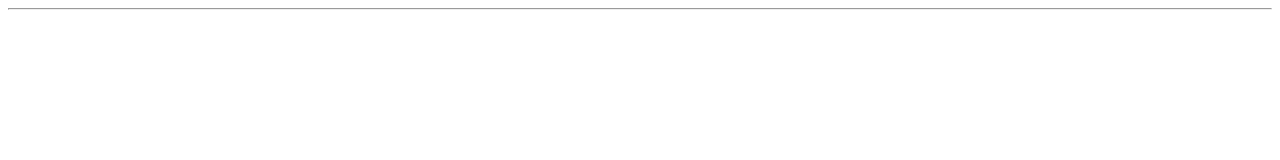
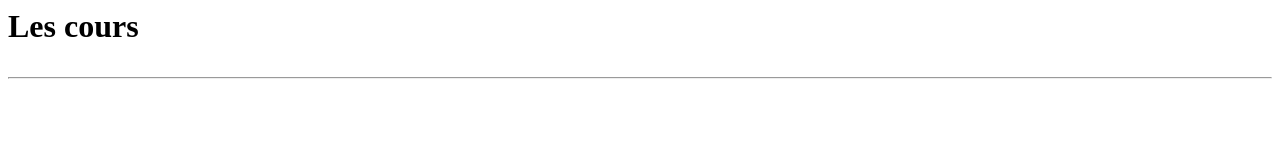
Before and after one commit to acarpentier80540/helloWorld, a plain HTML site: page index.html in a window 1280 px wide. Drawn offline with Linux system fonts and the light colour scheme.

Commit message:
Update index.html
ajout d'un H1

```diff
--- a/index.html
+++ b/index.html
@@ -8,6 +8,9 @@
  </title>
 </head>
 <body>
+ <h1>
+  Les cours
+  <h1/>
 <p>
 </p>
 <hr />
```
